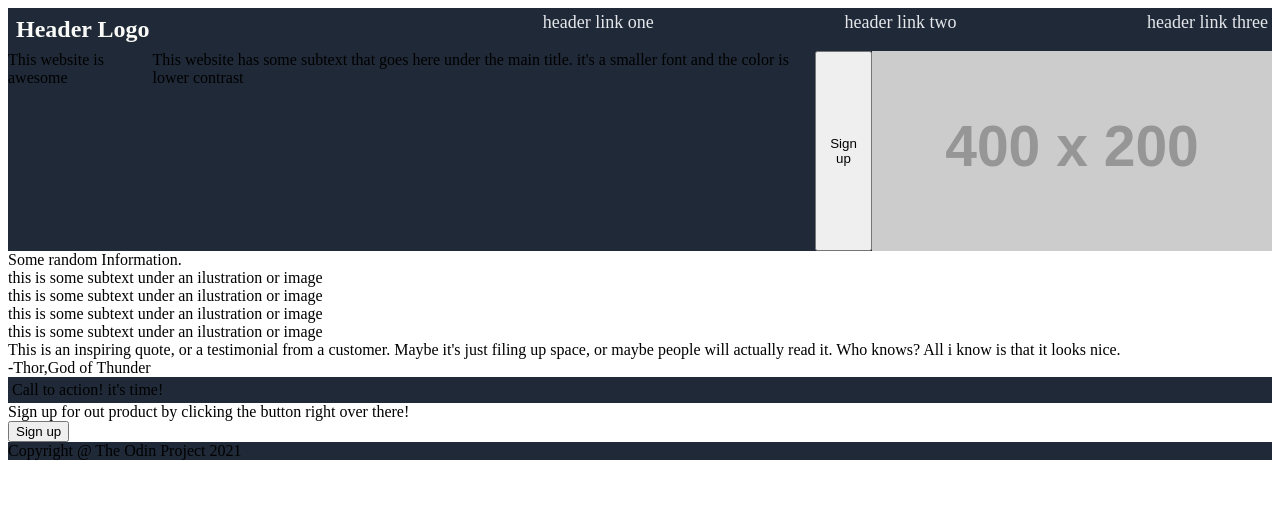
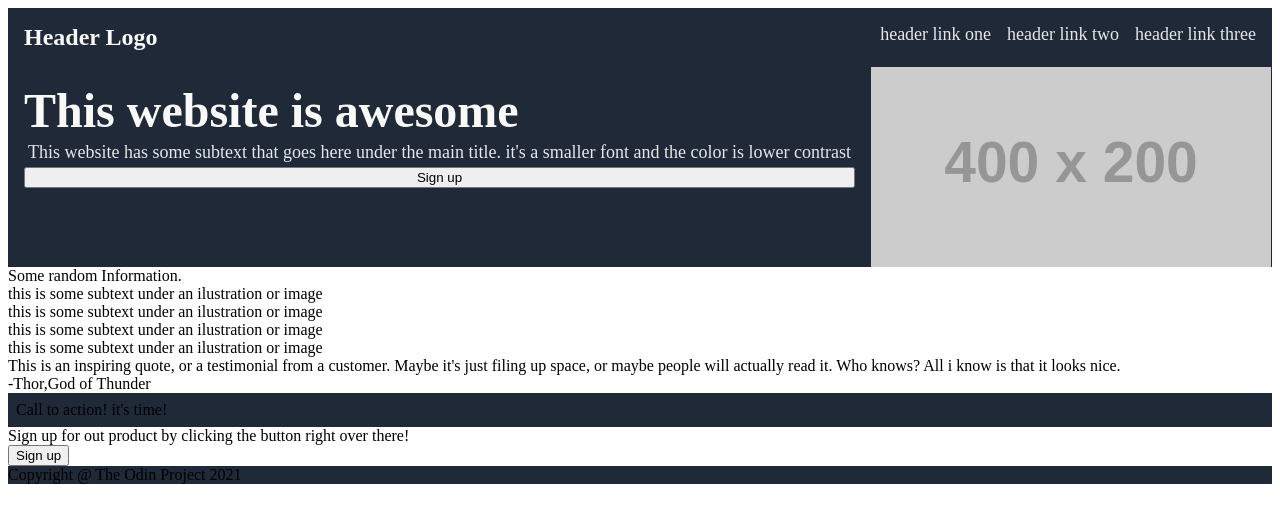
Before and after one commit to Tuchdov/odin-landingpage, a plain HTML site: page index.html in a window 1280 px wide. Drawn offline with Linux system fonts and the light colour scheme; placeholder pictures from the web are drawn by us.

Commit message:
Add colors and font size in middle1

```diff
--- a/css/style.css
+++ b/css/style.css
@@ -27,17 +27,36 @@ body {
     display: flex;
     justify-content: space-between;
 
-    padding: 4px;
+    padding: 8px;
 
 }
 
 .right-links {
     display: flex;
     justify-content: space-evenly;
-
+    gap: 16px;
 
 }
 
 .middle1{
     display: flex;
+
 }
+
+.middle1.container1{
+    display: flex;
+    flex-direction: column;
+    padding: 16px;
+}
+
+.middle1.text{
+    font-size: 18px;
+    color: #e5e7eb;
+    padding: 4px;
+}
+
+.main-title {
+    font-size: 48px;
+    font-weight: 800;
+    color: #F9faf8;
+}
--- a/index.html
+++ b/index.html
@@ -10,19 +10,22 @@
 <body>
     <div class="header">
         <div class="header title">Header Logo </div>
-        <div class="header right-links"></div>
+        <div class="header right-links">
         <li><a href="#"> header link one</a></li>
         <li><a href="#"> header link two</a></li>
         <li><a href="#"> header link three</a></li>
+        </div>
     </div>
     <div class="content">
         <div class="middle1">
+            <div class="middle1 container1">
             <div class="main-title">This website is awesome</div>
-            <div class="text">This website has some subtext that
+            <div class="middle1 text">This website has some subtext that
                 goes here under the main title.
                 it's a smaller font and the color is lower contrast
             </div>
             <button>Sign up</button>
+            </div>
             <img src="https://placehold.co/400x200" alt="Place holder image">
         </div>
         <div class="middle2">
```
